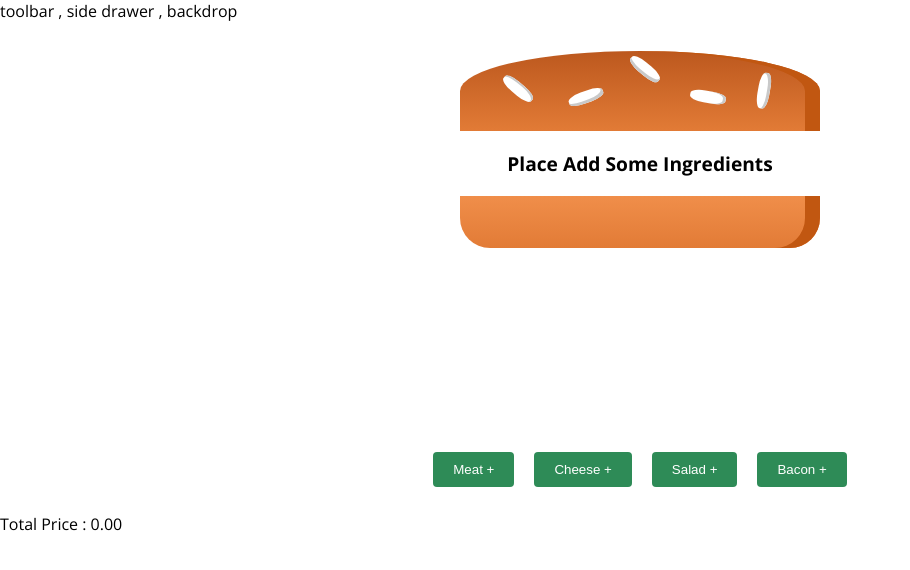
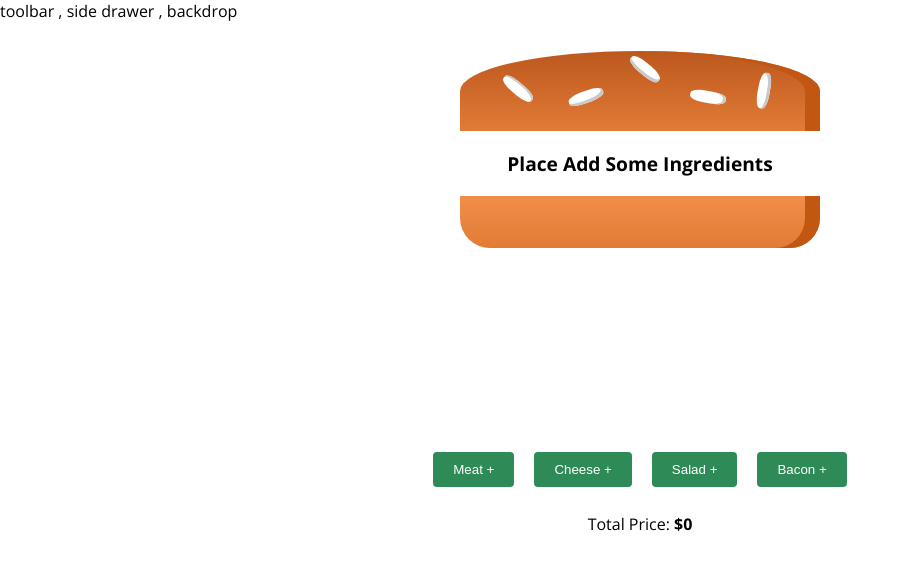
Before and after one commit to Creanick/burger-builder, a React (Create React App) app: page / in a window 1280 px wide. Shown: the top 570 px of the page, without its empty margins (0-910 px from the left). Built offline with nearby package versions, Linux system fonts and the light colour scheme.

Commit message:
price viewer created and added

```diff
--- /dev/null
+++ b/src/components/burger/price_viewer/price_viewer.tsx
@@ -0,0 +1,14 @@
+import React from 'react';
+
+interface Props{
+    price?: number
+}
+const PriceViewer:React.FunctionComponent<Props> = (props)=>{
+    return (
+        <p style={{textAlign:"center"}}>
+        Total Price:<strong> ${props.price ? props.price.toFixed(2) : 0} </strong>
+        </p>
+    );
+}
+
+export default PriceViewer;
--- a/src/containers/burger_builder/burger_builder.tsx
+++ b/src/containers/burger_builder/burger_builder.tsx
@@ -1,5 +1,6 @@
 import React, { Component } from 'react';
 import Burger from '../../components/burger/burger';
+import PriceViewer from '../../components/burger/price_viewer/price_viewer';
 import BurgerControls from '../../components/burger_controls/burger_controls';
 import ingredientHub, { IngredientType } from '../../data/ingredient_hub';
 
@@ -19,7 +20,7 @@ class BurgerBuilder extends Component<{},State> {
                 onIngredientClick={this.ingredientRemoveHandler}
                 ingredients={this.state.ingredients}/>
                 <BurgerControls onAddIngredient={this.ingredientAddingHandler}/>
-                <p>Total Price : {this.state.totalPrice.toFixed(2)}</p>
+                <PriceViewer price={this.state.totalPrice}/>
             </div>
         );
     }
```
